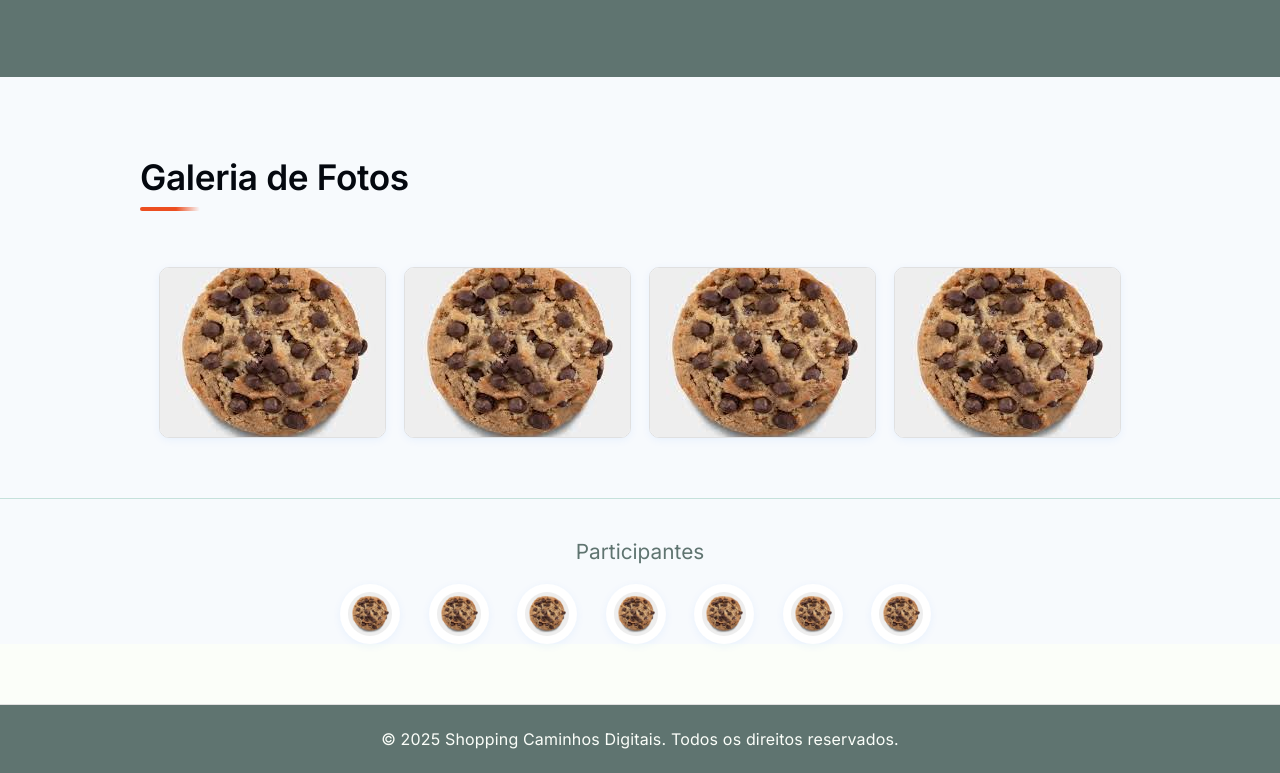
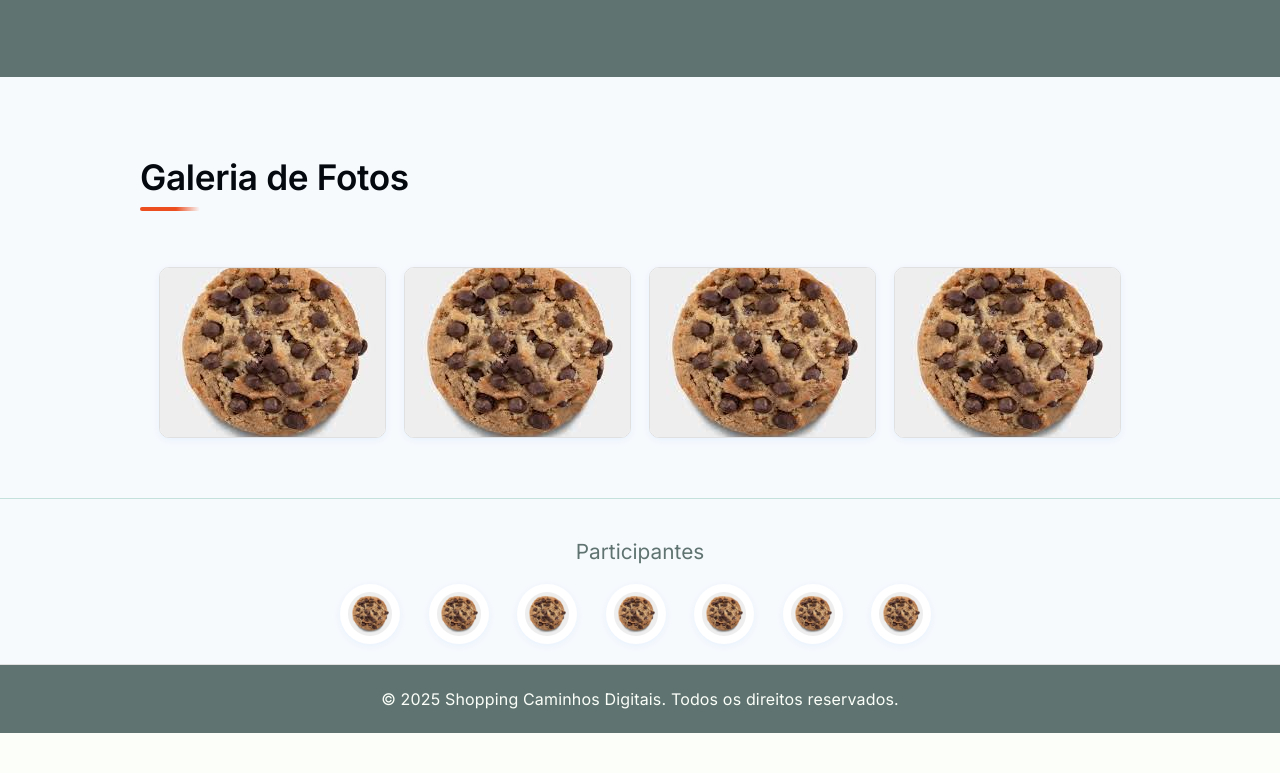
Before and after one commit to gabrielrochass/caminhos-digitais-2025-01, a plain HTML site: page inicio.html in a window 1280 px wide. Shown: the part 1230-2003 px from the top of the page. After the commit the page ends 1963 px from the top, so only its background shows below. Drawn offline with Linux system fonts and the light colour scheme.

Commit message:
fix: margins

```diff
--- a/style.css
+++ b/style.css
@@ -636,7 +636,7 @@ footer {
 /* Participants Section */
 .participants {
   background: #f7fafd;
-  padding: 40px 0 0px 0;
+  padding: 40px 0 20px 0;
   text-align: center;
   border-top: 0.5px solid #c5e1db;
 }
@@ -689,6 +689,7 @@ footer {
   font-size: 1rem;
   border-top: 1px solid #e0e0e0;
   letter-spacing: 0.01em;
+  margin-top: 0px;
 }
 
 /* Responsive */
```
